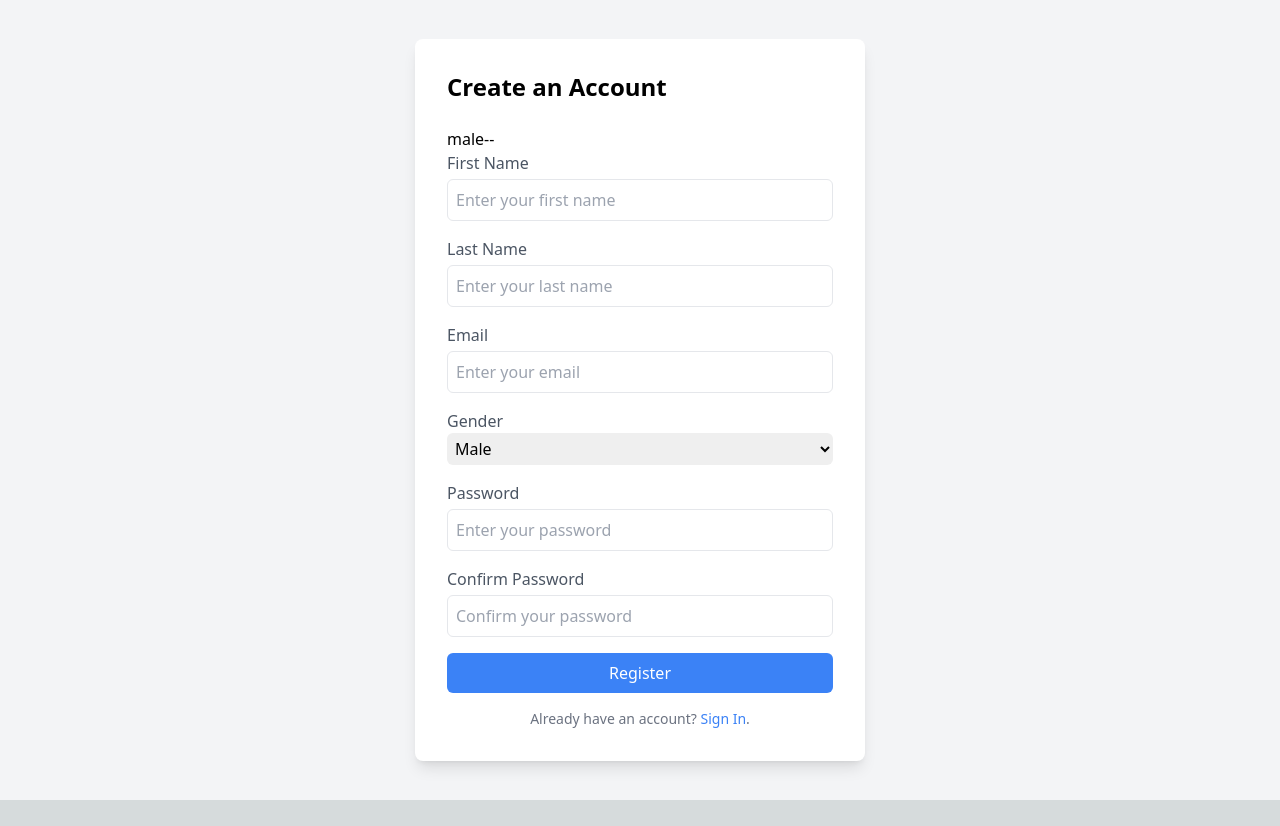
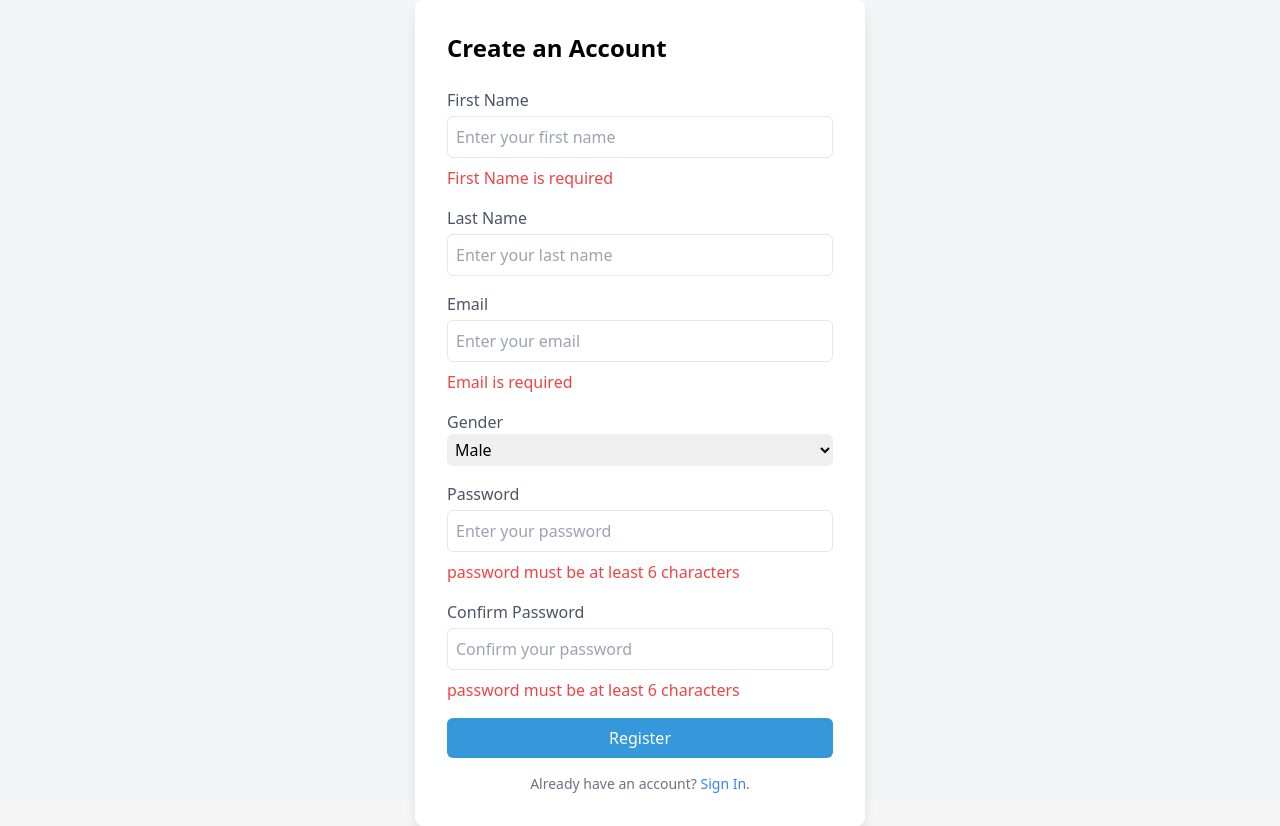
Before and after one commit to r3dcoder/email-system, a Next.js app: page /registration in a window 1280 px wide. Both pictures are taken after a click on the button "Register". Before the commit the page ends 800 px from the top, so only its background shows below. Built offline with nearby package versions, Linux system fonts and the light colour scheme.

Commit message:
form validation added

```diff
--- a/src/components/CustomInput.tsx
+++ b/src/components/CustomInput.tsx
@@ -8,15 +8,17 @@ interface InputProps {
   name: string; // Add the name property here
   placeholder?: string;
   value: string;
+  error?: boolean;
+  errorMsg?: string;
   onChange: (event: ChangeEvent<HTMLInputElement>) => void;
 }
 
-const CustomeInput: React.FC<InputProps> = ({ label, type, id, name, placeholder, value, onChange }) => {
-    const onInputChnage = (e:any)=>{
-        console.log("......................")
-        onChange(e)
-    }
-    return (
+const CustomeInput: React.FC<InputProps> = ({ label, type, id, name, placeholder, value, error = false, errorMsg = "", onChange }) => {
+  const onInputChnage = (e: any) => {
+    console.log("......................")
+    onChange(e)
+  }
+  return (
     <div className="mb-4">
       <label htmlFor={id} className="block font-medium text-gray-600">
         {label}
@@ -30,6 +32,9 @@ const CustomeInput: React.FC<InputProps> = ({ label, type, id, name, placeholder
         value={value}
         onChange={onInputChnage}
       />
+
+      {errorMsg && <div className="text-red-500 my-2">{errorMsg}</div>}
+
     </div>
   );
 };
--- a/src/components/form/RegistrationForm.tsx
+++ b/src/components/form/RegistrationForm.tsx
@@ -3,10 +3,20 @@ import React, { useState, ChangeEvent } from 'react';
 import Link from 'next/link';
 import Select from '../Select';
 import CustomeInput from '../CustomInput';
+import useApi from '@/utils/useApi';
+import { User } from '@/type/user';
+import { REGISTRATION } from '@/utils/api-urls';
+import { useRouter } from 'next/router';
+import { ValidationErrors, validateForm } from '@/utils/vallidation-utils';
+import { registrationValidationSchema } from '@/utils/validation-schema';
 
 const RegistrationForm: React.FC = () => {
 
     const [passwordMatchError, setPasswordMatchError] = useState('');
+    const { apiResponse, call } = useApi<User>();
+    const [validationErrors, setValidationErrors] = useState<ValidationErrors>({});
+
+    const router = useRouter();
 
     const [formData, setFormData] = useState({
         firstName: '',
@@ -36,20 +46,43 @@ const RegistrationForm: React.FC = () => {
         }
     };
 
-    const handleSubmit = () => {
-        console.log("clicked")
+    const handleSubmit = async () => {
 
-         if (formData.password !== formData.confirmPassword) {
-            alert("Passwords don't match!");
+        const errors = validateForm(formData, registrationValidationSchema);
+        if (Object.keys(errors).length === 0) {
+            try {
+
+
+                // Perform registration logic here
+                const registrationUrl = REGISTRATION;
+                const response = await call(registrationUrl, 'POST', {
+                    firstName: formData.firstName,
+                    lastName: formData.lastName,
+                    email: formData.email,
+                    gender: formData.gender,
+                    password: formData.password,
+                });
+                console.log(".....................", response)
+                router.push({
+                    pathname: "/login",
+                    query: { success: true },
+                });
+
+            } catch (error) {
+                console.error('Registration failed:', error);
+                // Handle error, show an error message
+            }
         } else {
-            // Perform registration logic here
+            setValidationErrors(errors);
         }
-    }
+
+    };
+
+
     return (
-        <div   className="flex h-screen bg-gray-100">
+        <div className="flex h-screen bg-gray-100">
             <div className="m-auto w-full md:max-w-[450px] bg-white rounded-lg shadow-lg p-8">
-                <h2 className="text-2xl font-semibold mb-6">Create an Account</h2>
-                {formData.gender}--
+                <h2 className="text-2xl font-semibold mb-6 text-black">Create an Account</h2>
                 <div  >
                     <CustomeInput
                         label="First Name"
@@ -58,8 +91,10 @@ const RegistrationForm: React.FC = () => {
                         name="firstName"
                         placeholder="Enter your first name"
                         value={formData.firstName}
+                        errorMsg={validationErrors.firstName}
                         onChange={handleInputChange}
                     />
+
                     <CustomeInput
                         label="Last Name"
                         type="text"
@@ -67,6 +102,7 @@ const RegistrationForm: React.FC = () => {
                         name="lastName"
                         placeholder="Enter your last name"
                         value={formData.lastName}
+                        errorMsg={validationErrors.last}
                         onChange={handleInputChange}
                     />
                     <CustomeInput
@@ -76,6 +112,7 @@ const RegistrationForm: React.FC = () => {
                         name="email"
                         placeholder="Enter your email"
                         value={formData.email}
+                        errorMsg={validationErrors.email}
                         onChange={handleInputChange}
                     />
 
@@ -97,6 +134,7 @@ const RegistrationForm: React.FC = () => {
                         name="password"
                         placeholder="Enter your password"
                         value={formData.password}
+                        errorMsg={validationErrors.password}
                         onChange={handleInputChange}
                     />
                     <CustomeInput
@@ -106,18 +144,29 @@ const RegistrationForm: React.FC = () => {
                         name="confirmPassword"
                         placeholder="Confirm your password"
                         value={formData.confirmPassword}
+                        errorMsg={validationErrors.password}
                         onChange={handleInputChange}
                     />
 
                     {passwordMatchError && (
                         <p className="text-red-500 text-sm mb-2">{passwordMatchError}</p>
                     )}
+                    {
+                        apiResponse.loading ?
                             <button
-                       onClick={()=>handleSubmit()}
-                         className="w-full bg-blue-500 text-white p-2 rounded-md hover:bg-blue-600"
+
+                                className="w-full bg-blue-550 text-white p-2 rounded-md hover:bg-blue-600"
+                            >
+                                Loading..
+                            </button>
+                            :
+                            <button
+                                onClick={() => handleSubmit()}
+                                className="w-full bg-blue-550 text-white p-2 rounded-md hover:bg-blue-600"
                             >
                                 Register
                             </button>
+                    }
                 </div>
                 <p className="mt-4 text-center text-sm text-gray-500">
                     Already have an account? <Link href="/login" className="text-blue-500">Sign In</Link>.
--- a/src/pages/_document.tsx
+++ b/src/pages/_document.tsx
@@ -4,7 +4,7 @@ export default function Document() {
   return (
     <Html lang="en">
       <Head />
-      <body>
+      <body className='bg-gray-150'>
         <Main />
         <NextScript />
       </body>
--- a/src/styles/globals.css
+++ b/src/styles/globals.css
@@ -2,26 +2,11 @@
 @tailwind components;
 @tailwind utilities;
 
-:root {
-  --foreground-rgb: 0, 0, 0;
-  --background-start-rgb: 214, 219, 220;
-  --background-end-rgb: 255, 255, 255;
-}
-
-@media (prefers-color-scheme: dark) {
-  :root {
-    --foreground-rgb: 255, 255, 255;
-    --background-start-rgb: 0, 0, 0;
-    --background-end-rgb: 0, 0, 0;
-  }
-}
-
-body {
-  color: rgb(var(--foreground-rgb));
-  background: linear-gradient(
-      to bottom,
-      transparent,
-      rgb(var(--background-end-rgb))
-    )
-    rgb(var(--background-start-rgb));
-}
+/*
+Primary Color: #3498db (Blue)
+Secondary Color: #e74c3c (Red)
+Background Color: #f5f5f5 (Light Gray)
+Text Color: #333333 (Dark Gray)
+Link Color: #2980b9 (Dark Blue)
+Accent Color: #27ae60 (Green)
+Button Color: #e67e22 (Orange) */
--- /dev/null
+++ b/src/type/user.ts
@@ -0,0 +1,8 @@
+export interface User {
+    id?: number;
+    firstName: string;
+    lastName: string;
+    email: string;
+    gender: string;
+    password: string;
+  }
--- /dev/null
+++ b/src/utils/api-urls.ts
@@ -0,0 +1,2 @@
+export const ROOT_URL = "http://localhost:3000"
+export const REGISTRATION = ROOT_URL + "/auth/signup"
--- /dev/null
+++ b/src/utils/formated-field-name.ts
@@ -0,0 +1,5 @@
+export function formatFieldName(fieldName: string): string {
+    const words = fieldName.replace(/([a-z])([A-Z])/g, '$1 $2').split('_');
+    const formattedWords = words.map((word) => word.charAt(0).toUpperCase() + word.slice(1));
+    return formattedWords.join(' ');
+  }
--- /dev/null
+++ b/src/utils/useApi.ts
@@ -0,0 +1,60 @@
+import { useState, useCallback } from "react";
+
+type ApiMethod = "GET" | "POST" | "PUT" | "DELETE";
+
+interface ApiResponse<T> {
+  data: T | null;
+  error: Error | null;
+  loading: boolean;
+}
+
+async function callApi<T>(
+  url: string,
+  method: ApiMethod,
+  data?: any
+): Promise<T> {
+  const response = await fetch(url, {
+    method,
+    headers: {
+      "Content-Type": "application/json",
+    },
+    body: data ? JSON.stringify(data) : undefined,
+  });
+
+  if (!response.ok) {
+    throw new Error(response.statusText);
+  }
+
+  return response.json();
+}
+
+function useApi<T>() {
+  const [apiResponse, setApiResponse] = useState<ApiResponse<T>>({
+    data: null,
+    error: null,
+    loading: false,
+  });
+
+  const call = useCallback(
+    async (url: string, method: ApiMethod, data?: any) => {
+      try {
+        setApiResponse({ ...apiResponse, loading: true, error: null });
+
+        const responseData = await callApi<T>(url, method, data);
+
+        setApiResponse({ data: responseData, error: null, loading: false });
+      } catch (error) {
+        setApiResponse({
+          ...apiResponse,
+          loading: false,
+          error: error instanceof Error ? error : new Error(String(error)),
+        });
+      }
+    },
+    []
+  );
+
+  return { apiResponse, call, };
+}
+
+export default useApi;
--- /dev/null
+++ b/src/utils/validation-schema.ts
@@ -0,0 +1,10 @@
+import { ValidationSchema } from "./vallidation-utils";
+
+export const registrationValidationSchema: ValidationSchema = {
+    firstName: { required: true },
+    lastName: { required: true },
+    email: { required: true },
+    password: { required: true, minLength: 6 },
+    confirmPassword: { required: true },
+    // Define more validation rules as needed
+  };
--- /dev/null
+++ b/src/utils/vallidation-utils.ts
@@ -0,0 +1,32 @@
+import { formatFieldName } from "./formated-field-name";
+
+export interface ValidationSchema {
+    [key: string]: {
+      required?: boolean;
+      minLength?: number;
+      // Add more validation rules as needed
+    };
+  }
+
+  export interface ValidationErrors {
+    [key: string]: string;
+  }
+
+  export function validateForm(formData: any, schema: ValidationSchema): ValidationErrors {
+    const errors: ValidationErrors = {};
+
+    for (const field in schema) {
+      const rules = schema[field];
+      for (const rule in rules) {
+        if (rule === 'required' && rules[rule] && !formData[field]) {
+          errors[field] = `${formatFieldName(field)} is required`;
+        }
+        if (rule === 'minLength' && formData[field]?.length < rules[rule]!) {
+          errors[field] = `${field} must be at least ${rules[rule]} characters`;
+        }
+        // Add more validation rules handling here
+      }
+    }
+
+    return errors;
+  }
--- a/tailwind.config.ts
+++ b/tailwind.config.ts
@@ -1,20 +1,29 @@
-import type { Config } from 'tailwindcss'
+import type { Config } from "tailwindcss";
 
 const config: Config = {
   content: [
-    './src/pages/**/*.{js,ts,jsx,tsx,mdx}',
-    './src/components/**/*.{js,ts,jsx,tsx,mdx}',
-    './src/app/**/*.{js,ts,jsx,tsx,mdx}',
+    "./src/pages/**/*.{js,ts,jsx,tsx,mdx}",
+    "./src/components/**/*.{js,ts,jsx,tsx,mdx}",
+    "./src/app/**/*.{js,ts,jsx,tsx,mdx}",
   ],
   theme: {
     extend: {
+      colors: {
+        'blue-550': "#3498db",
+        'red-550': "#e74c3c",
+        'gray-150': "#f5f5f5",
+        'darkGray': "#333333",
+        'darkBlue': "#2980b9",
+        'green-550': "#27ae60",
+        'orange-550': "#e67e22",
+      },
       backgroundImage: {
-        'gradient-radial': 'radial-gradient(var(--tw-gradient-stops))',
-        'gradient-conic':
-          'conic-gradient(from 180deg at 50% 50%, var(--tw-gradient-stops))',
+        "gradient-radial": "radial-gradient(var(--tw-gradient-stops))",
+        "gradient-conic":
+          "conic-gradient(from 180deg at 50% 50%, var(--tw-gradient-stops))",
       },
     },
   },
   plugins: [],
-}
-export default config
+};
+export default config;
```
Lines whose indentation alone changed are shown as unchanged.
